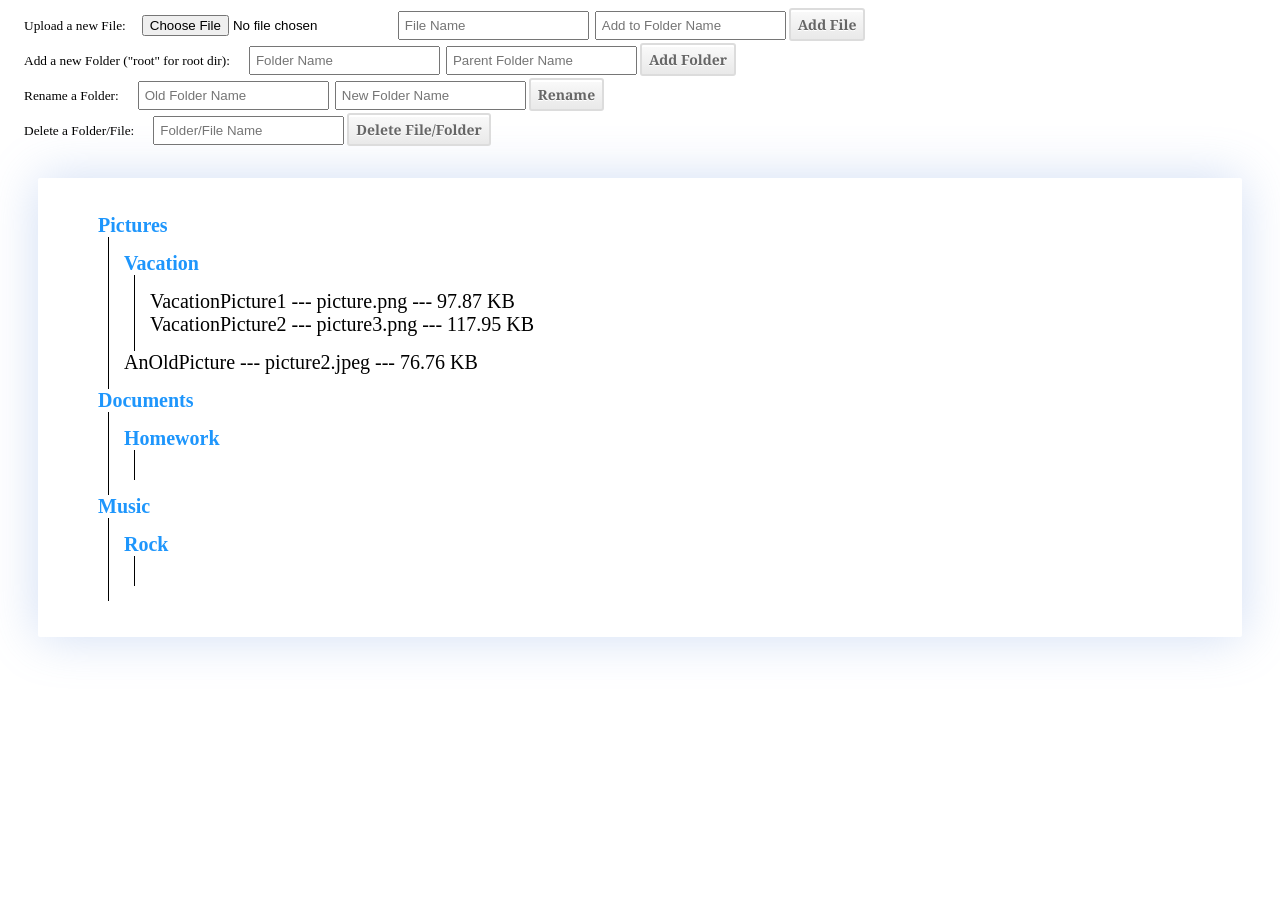
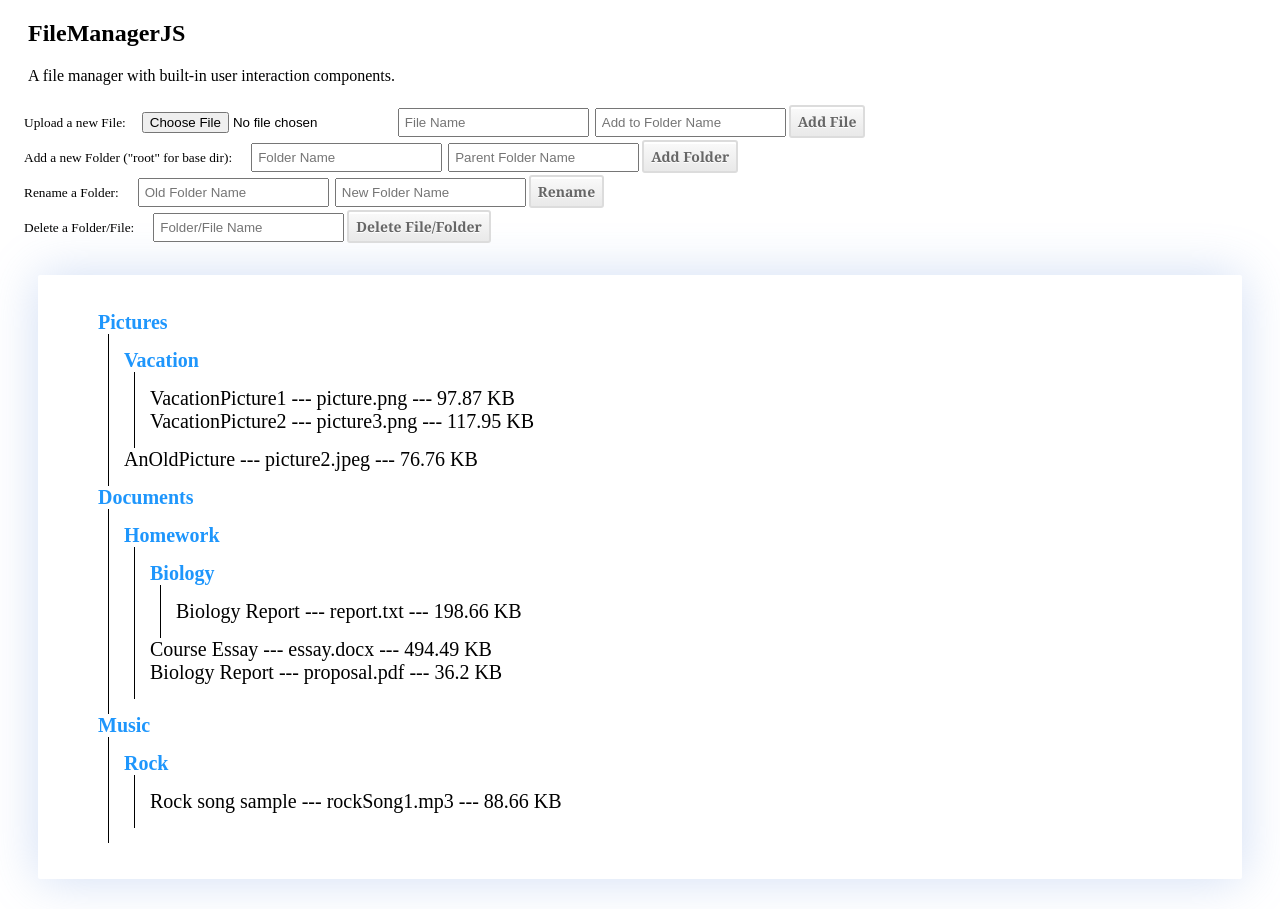
Before and after one commit to KevinGao97/FileManagerJS, a plain HTML site: page example.html in a window 1280 px wide. Before the commit the page ends 800 px from the top, so only its background shows below. Drawn offline with nearby package versions, Linux system fonts and the light colour scheme.

Commit message:
Made a few changes

```diff
--- a/index.html
+++ b/example.html
@@ -13,7 +13,9 @@
 
 </head>
 <body>
-
+   <!--- Add in Library Title and brief description -->
+  <h2 class="defaultHeader">FileManagerJS</h2>
+  <p class="defaultParagraph">A file manager with built-in user interaction components.</p>
   <!--- Load in HomeJs  -->
   <script defer type="text/javascript" src='home.js'></script>
   <!--- Load in FileManagerJS  -->
--- a/example.js
+++ b/example.js
@@ -7,6 +7,7 @@ function createInitalExample() {
   const vacationFolder = new Folder('Vacation', 'Pictures');
   const rockFolder = new Folder('Rock', 'Music');
   const homeworkFolder = new Folder('Homework', 'Documents');
+  const biologyFolder = new Folder('Biology', 'Homework');
 
   const pictureFile1 = new File(
     'picture.png',
@@ -27,15 +28,37 @@ function createInitalExample() {
     'Vacation'
   );
 
+  const reportFile = new File(
+    'report.txt',
+    203432,
+    'Biology Report',
+    'Biology'
+  );
+  const proposalFile = new File(
+    'proposal.pdf',
+    37068,
+    'Biology Report',
+    'Homework'
+  );
+
+  const essayFile = new File('essay.docx', 506356, 'Course Essay', 'Homework');
+
+  const songFile = new File('rockSong1.mp3', 90786, 'Rock song sample', 'Rock');
+
   addNestedFolder(pictureFolder);
   addNestedFolder(documentFolder);
   addNestedFolder(musicFolder);
   addNestedFolder(vacationFolder);
   addNestedFolder(rockFolder);
   addNestedFolder(homeworkFolder);
+  addNestedFolder(biologyFolder);
   addFile(pictureFile1);
   addFile(pictureFile2);
   addFile(pictureFile3);
+  addFile(reportFile);
+  addFile(essayFile);
+  addFile(proposalFile);
+  addFile(songFile);
 }
 
 createInitalExample();
--- a/home.js
+++ b/home.js
@@ -41,7 +41,7 @@ function newNestedFolderSection() {
   addNestedFolderFormTag.id = 'addNestedFolderForm';
   const label = document.createElement('label');
   label.className = 'defaultLabel';
-  label.innerHTML = 'Add a new Folder ("root" for root dir):';
+  label.innerHTML = 'Add a new Folder ("root" for base dir):';
   addNestedFolderFormTag.appendChild(label);
 
   const UserDesiredFolderName = document.createElement('input');
--- a/style.css
+++ b/style.css
@@ -3,6 +3,13 @@
   box-shadow: 0 0 50px rgba(114, 152, 221, 0.335);
   margin: 30px;
   padding: 20px;
+}
+.defaultHeader {
+  margin: 20px;
+}
+
+.defaultParagraph {
+  margin: 20px;
 }
 
 .defaultLabel {
```
Also changed, not shown: FileManager.js (+4 -4 lines).
